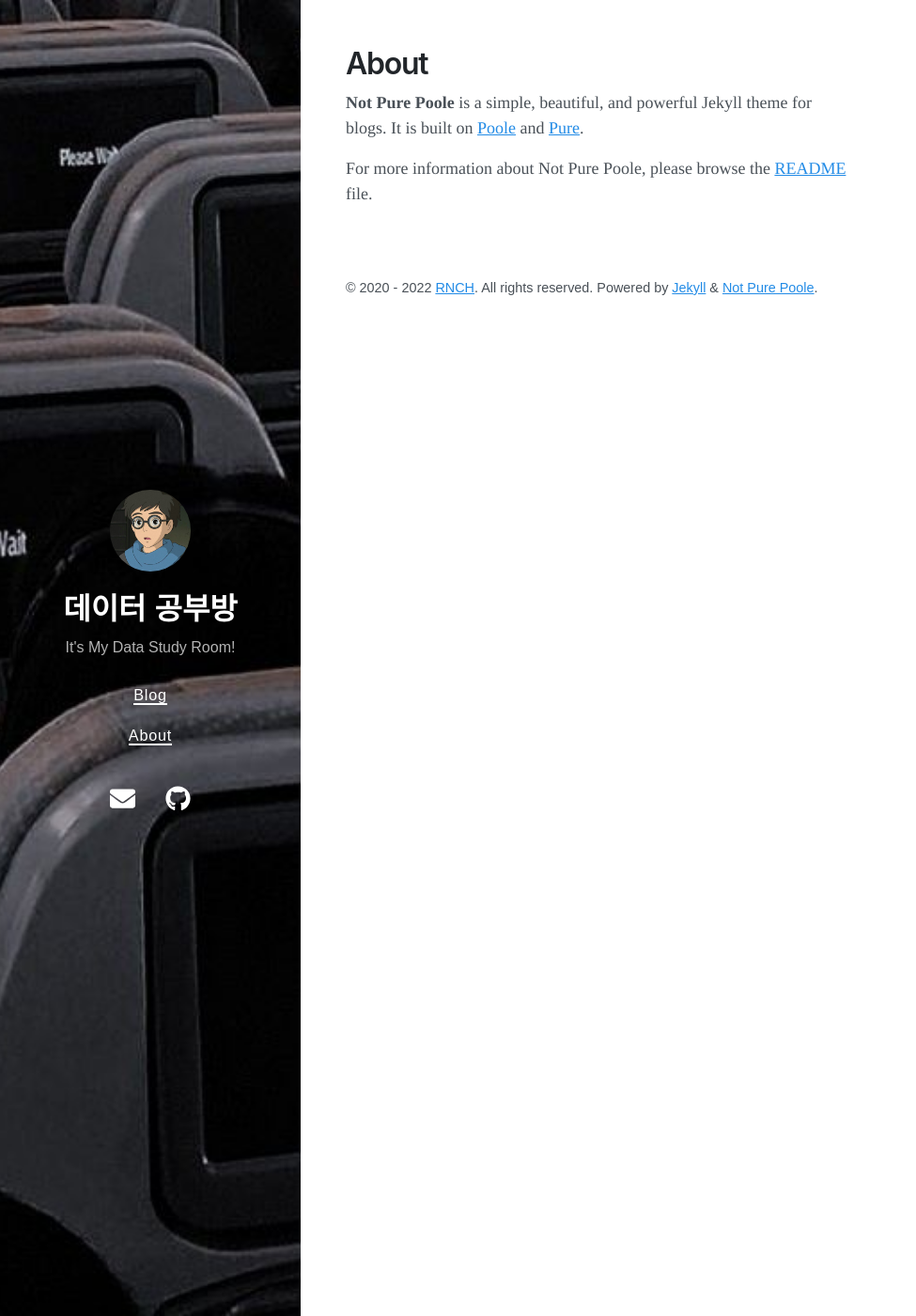
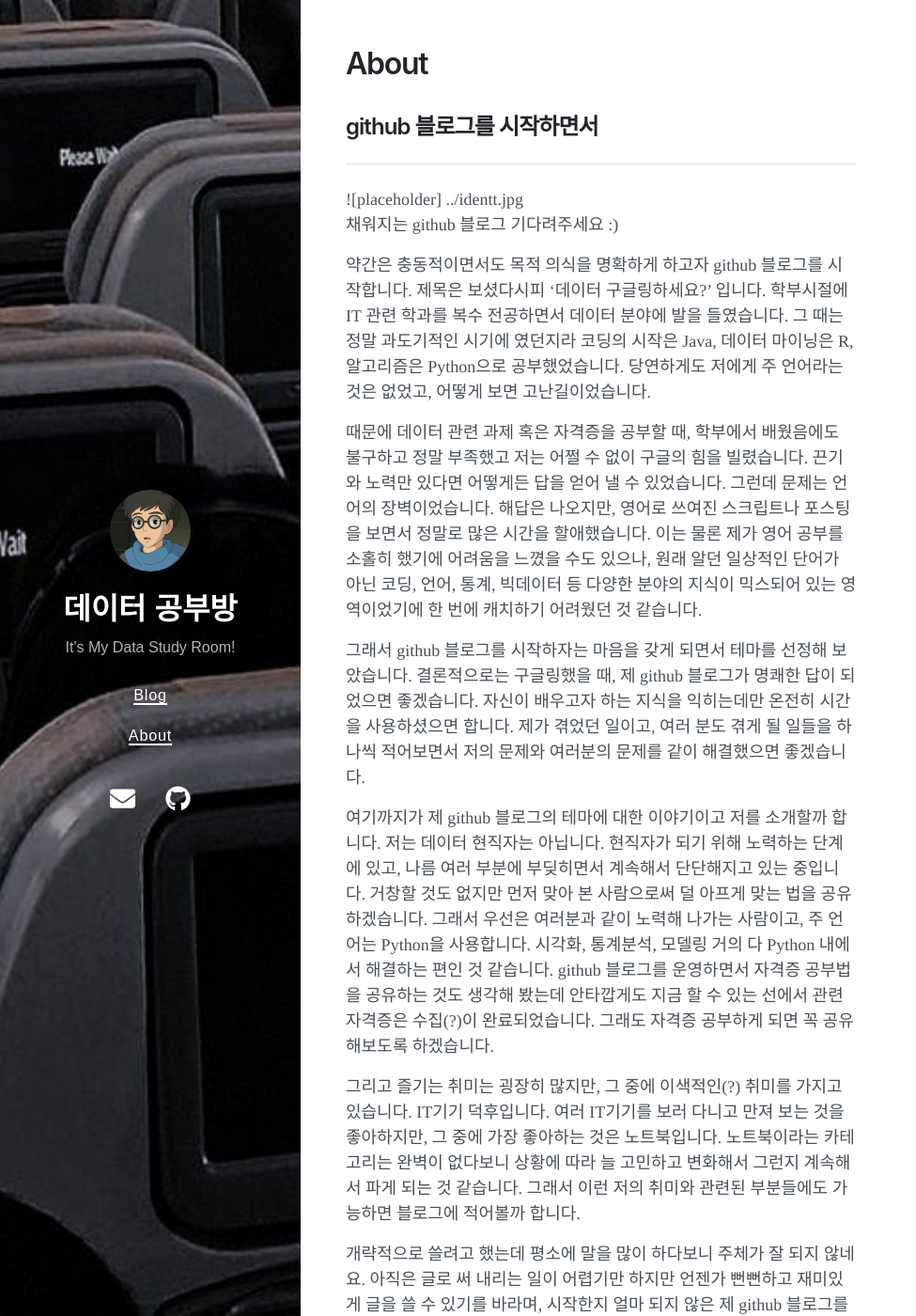
Before and after one commit to chaaaning/chaaaning.github.io, a Jekyll site: the page built from about.md, in a window 1280 px wide and 1400 px high. Shown: the whole window at 94% size, without its empty margins (0-975 px from the left). Built offline with Jekyll 4.4.1, drawn with Linux system fonts in a browser that asks for light colours; nearby versions of some CDN libraries; some of the changed text lies outside the part shown.

Commit message:
write about first

```diff
--- a/about.md
+++ b/about.md
@@ -3,6 +3,20 @@ layout: page
 title: About
 ---
 
-**Not Pure Poole** is a simple, beautiful, and powerful Jekyll theme for blogs. It is built on [Poole](https://github.com/poole/poole) and [Pure](https://purecss.io/).
+## github 블로그를 시작하면서
+---
 
-For more information about Not Pure Poole, please browse the [README](https://github.com/vszhub/not-pure-poole) file.
+![placeholder] ../identt.jpg
+채워지는 github 블로그 기다려주세요 :)
+
+약간은 충동적이면서도 목적 의식을 명확하게 하고자 github 블로그를 시작합니다. 제목은 보셨다시피 '데이터 구글링하세요?' 입니다. 학부시절에 IT 관련 학과를 복수 전공하면서 데이터 분야에 발을 들였습니다. 그 때는 정말 과도기적인 시기에 였던지라 코딩의 시작은 Java, 데이터 마이닝은 R, 알고리즘은 Python으로 공부했었습니다. 당연하게도 저에게 주 언어라는 것은 없었고, 어떻게 보면 고난길이었습니다.
+
+때문에 데이터 관련 과제 혹은 자격증을 공부할 때, 학부에서 배웠음에도 불구하고 정말 부족했고 저는 어쩔 수 없이 구글의 힘을 빌렸습니다. 끈기와 노력만 있다면 어떻게든 답을 얻어 낼 수 있었습니다. 그런데 문제는 언어의 장벽이었습니다. 해답은 나오지만, 영어로 쓰여진 스크립트나 포스팅을 보면서 정말로 많은 시간을 할애했습니다. 이는 물론 제가 영어 공부를 소홀히 했기에 어려움을 느꼈을 수도 있으나, 원래 알던 일상적인 단어가 아닌 코딩, 언어, 통계, 빅데이터 등 다양한 분야의 지식이 믹스되어 있는 영역이었기에 한 번에 캐치하기 어려웠던 것 같습니다.
+
+그래서 github 블로그를 시작하자는 마음을 갖게 되면서 테마를 선정해 보았습니다. 결론적으로는 구글링했을 때, 제 github 블로그가 명쾌한 답이 되었으면 좋겠습니다. 자신이 배우고자 하는 지식을 익히는데만 온전히 시간을 사용하셨으면 합니다. 제가 겪었던 일이고, 여러 분도 겪게 될 일들을 하나씩 적어보면서 저의 문제와 여러분의 문제를 같이 해결했으면 좋겠습니다.
+
+여기까지가 제 github 블로그의 테마에 대한 이야기이고 저를 소개할까 합니다. 저는 데이터 현직자는 아닙니다. 현직자가 되기 위해 노력하는 단계에 있고, 나름 여러 부분에 부딪히면서 계속해서 단단해지고 있는 중입니다. 거창할 것도 없지만 먼저 맞아 본 사람으로써 덜 아프게 맞는 법을 공유하겠습니다. 그래서 우선은 여러분과 같이 노력해 나가는 사람이고, 주 언어는 Python을 사용합니다. 시각화, 통계분석, 모델링 거의 다 Python 내에서 해결하는 편인 것 같습니다. github 블로그를 운영하면서 자격증 공부법을 공유하는 것도 생각해 봤는데 안타깝게도 지금 할 수 있는 선에서 관련 자격증은 수집(?)이 완료되었습니다. 그래도 자격증 공부하게 되면 꼭 공유해보도록 하겠습니다.
+
+그리고 즐기는 취미는 굉장히 많지만, 그 중에 이색적인(?) 취미를 가지고 있습니다. IT기기 덕후입니다. 여러 IT기기를 보러 다니고 만져 보는 것을 좋아하지만, 그 중에 가장 좋아하는 것은 노트북입니다. 노트북이라는 카테고리는 완벽이 없다보니 상황에 따라 늘 고민하고 변화해서 그런지 계속해서 파게 되는 것 같습니다. 그래서 이런 저의 취미와 관련된 부분들에도 가능하면 블로그에 적어볼까 합니다.
+
+개략적으로 쓸려고 했는데 평소에 말을 많이 하다보니 주체가 잘 되지 않네요. 아직은 글로 써 내리는 일이 어렵기만 하지만 언젠가 뻔뻔하고 재미있게 글을 쓸 수 있기를 바라며, 시작한지 얼마 되지 않은 제 github 블로그를 방문해주셔서 감사합니다. 미리 이 github 블로그를 접하셨다면, 문제 해결하셨길 바라며 응원부탁드립니다.
```
